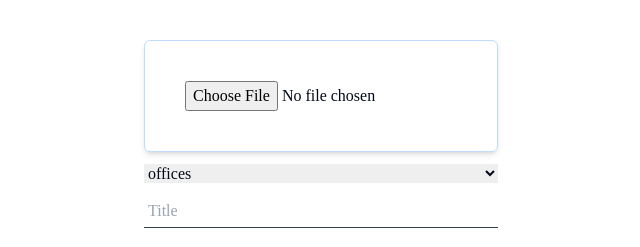
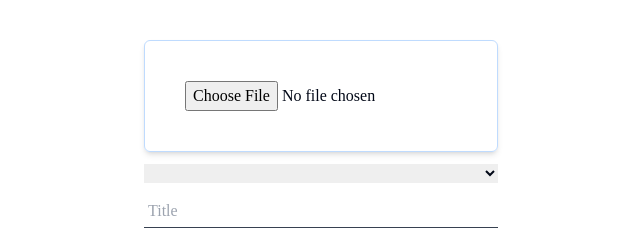
Before and after one commit to hcoretech/software_city, a Next.js app: page /Home in a window 1280 px wide. Shown: the top 247 px of the page, without its empty margins (319-959 px from the left). Built offline with nearby package versions, Linux system fonts and the light colour scheme.

Commit message:
good afternoon

```diff
--- a/components/create.tsx
+++ b/components/create.tsx
@@ -92,6 +92,9 @@ const handleSubmit = async(event:FormEvent<HTMLFormElement>) => {
                      <select value={type} onChange={(e)=>{
                         setType(e.target.value)
                      }}>
+                        <option value=''>
+
+                         </option>
                      <option value='office'>
                              offices
                          </option>
```
